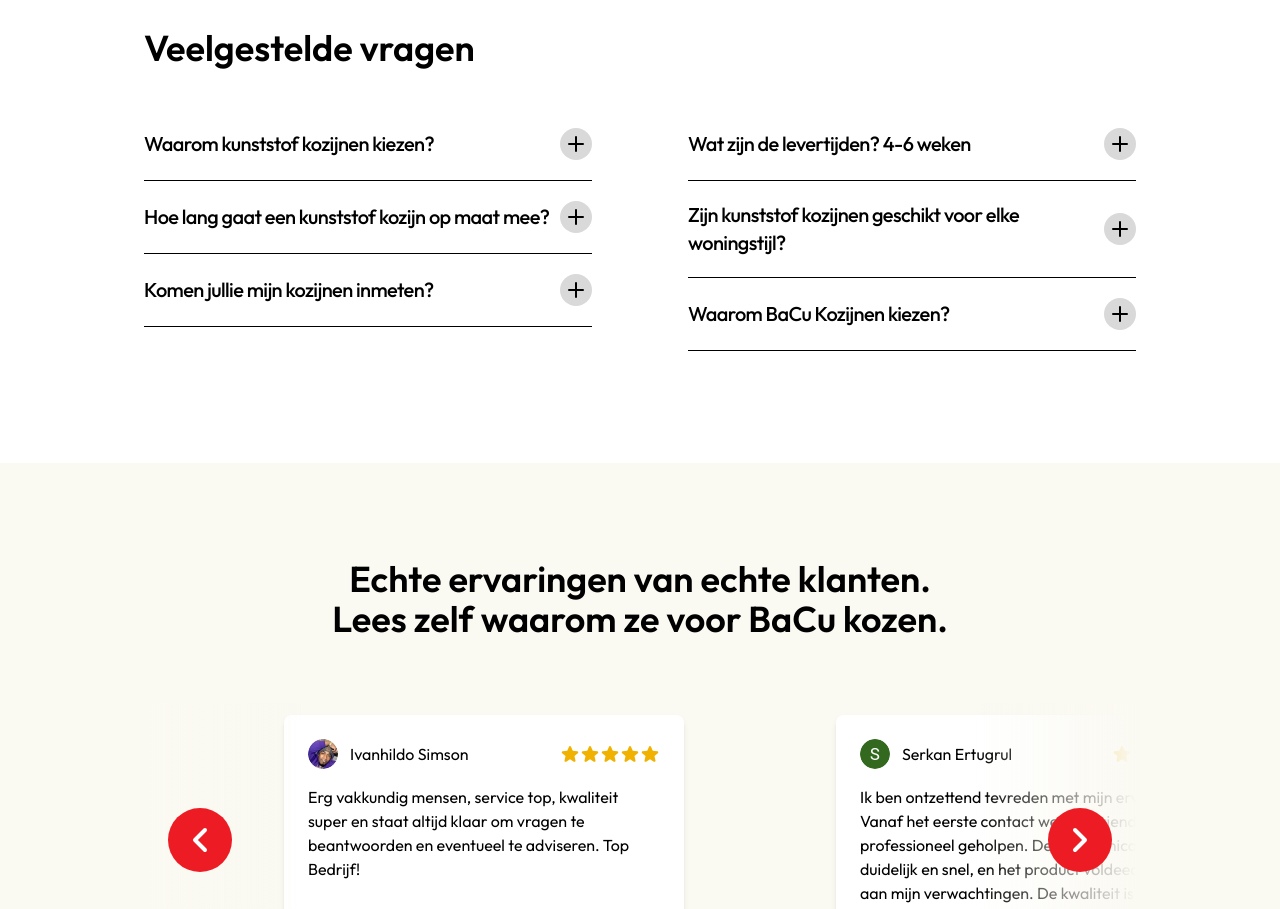
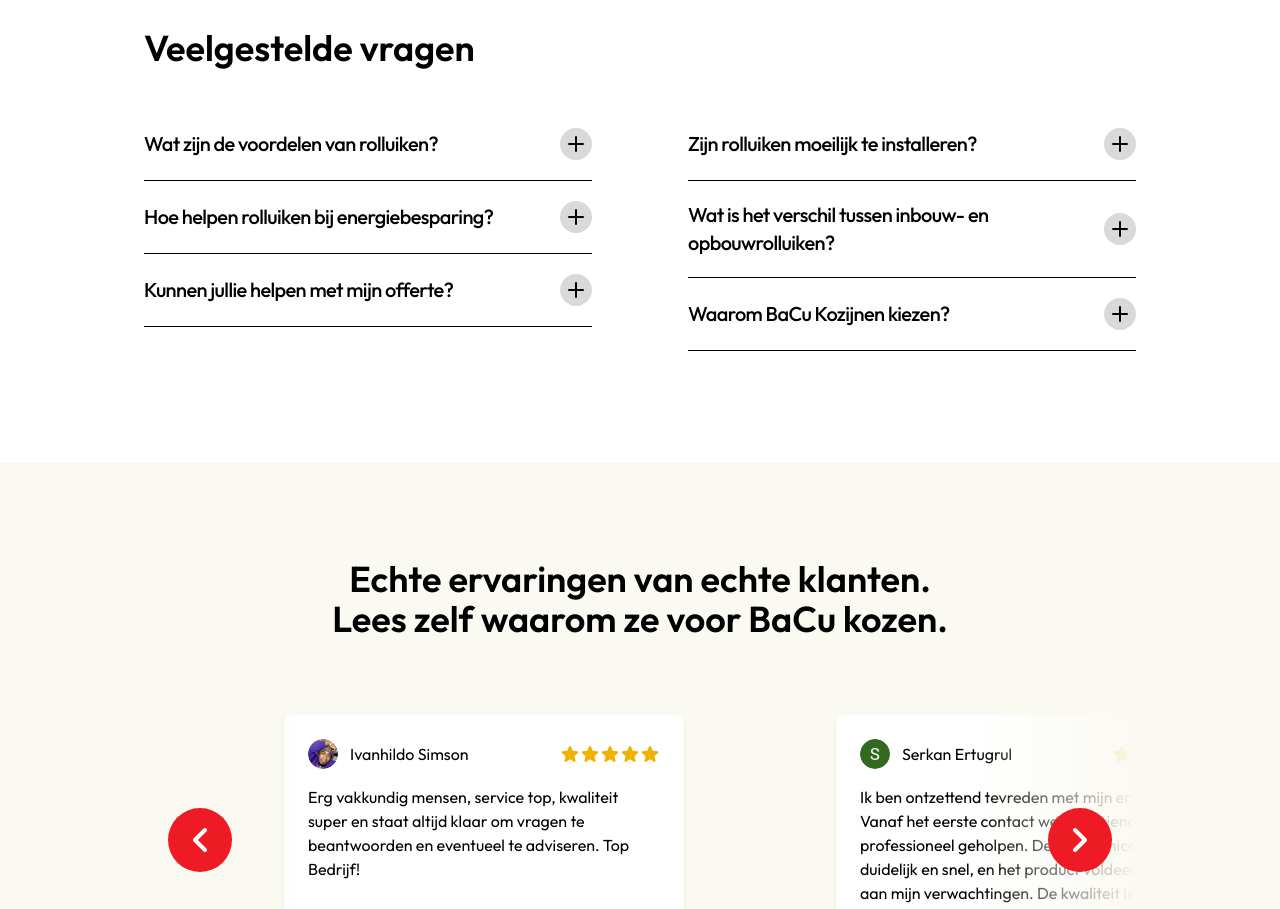
Before and after one commit to nazaruys/bacukozijnen, a Next.js app: page /rolluiken in a window 1280 px wide. Shown: the part 3220-4129 px from the top of the page. Built offline with nearby package versions, Linux system fonts and the light colour scheme.

Commit message:
Edited text+images, wrote FAQ

```diff
--- a/app/buitendeuren/page.js
+++ b/app/buitendeuren/page.js
@@ -8,6 +8,14 @@
 import StepsSection from "../components/StepsSection";
 
 export default function Buitendeuren() {
+	const faqItems = [
+		["Waarom een nieuwe voordeur kopen?", "Een nieuwe voordeur zorgt voor betere isolatie, meer veiligheid en een moderne uitstraling. Het verhoogt niet alleen het wooncomfort, maar ook de waarde van je woning. Daarnaast biedt het een kans om je huis te personaliseren en aan te passen aan je eigen stijl en smaak."],
+		["Hoe lang gaat een buitendeur mee?", "Een buitendeur van hoge kwaliteit gaat gemiddeld 25 tot 30 jaar mee. De levensduur hangt af van het materiaal, de afwerking en het onderhoud. Goed onderhouden deuren van bijvoorbeeld kunststof of aluminium blijven jarenlang mooi, sterk en goed isolerend tegen weer en wind."],
+		["Kunnen jullie helpen met mijn offerte?", "Ja, we helpen je graag bij het opstellen van een offerte op maat. Neem vrijblijvend contact met ons op via het formulier of telefonisch. Samen bekijken we jouw wensen en adviseren we je over de beste oplossingen, prijzen en mogelijkheden binnen jouw budget."],
+		["Wat zijn de levertijden?", "De levertijd van onze buitendeuren is gemiddeld 4 tot 6 weken. Zodra je bestelling is bevestigd, houden we je op de hoogte van de voortgang. We plannen de levering en plaatsing altijd in overleg, zodat je precies weet waar je aan toe bent."],
+		["Bieden jullie alleen voordeuren aan?", "Nee, naast voordeuren leveren wij ook achterdeuren, schuurdeuren en andere soorten buitendeuren. Alles wordt volledig op maat gemaakt in diverse stijlen en kleuren. Zo vind je altijd een deur die past bij jouw woning, smaak en functionele behoeften."],
+		["Waarom BaCu Kozijnen kiezen?", "BaCu Kozijnen staat voor vakmanschap, betrouwbaarheid en maatwerk. We gebruiken duurzame materialen, leveren uitstekende service en bieden persoonlijk advies. Dankzij onze jarenlange ervaring zorgen we voor een perfect eindresultaat dat volledig aansluit bij jouw woning en wensen."]
+	]
 	return (
 		<div className="bg-background font-outfit">
 			{/* Navbar */}
@@ -138,7 +146,7 @@
 				</div>
 			</section>
 			{/* FAQ */}
-			<FAQSection />
+			<FAQSection faqItems={faqItems} />
 			{/* Reviews */}
 			<ReviewsSection />
 			{/* Offerte form */}
--- a/app/components/FAQSection.js
+++ b/app/components/FAQSection.js
@@ -1,15 +1,6 @@
 import { useRef, useState } from "react";
 
-function FAQSection() {
-	const faqItems = [
-		["Waarom kunststof kozijnen kiezen?", "Lorem ipsum dolor sit amet, consectetuer adipiscing elit. Aenean commodo ligula eget dolor. Aenean massa. Cum sociis natoque penatibus et magnis dis parturient montes, nascetur ridiculus mus. Donec quam felis, ultricies nec, pellentesque eu, pretium quis, sem. Nulla con"],
-		["Hoe lang gaat een kunststof kozijn op maat mee?", "Lorem ipsum dolor sit amet, consectetuer adipiscing elit. Aenean commodo ligula eget dolor. Aenean massa. Cum sociis natoque penatibus et magnis dis parturient montes, nascetur ridiculus mus. Donec quam felis, ultricies nec, pellentesque eu, pretium quis, sem. Nulla con"],
-		["Komen jullie mijn kozijnen inmeten?", "Lorem ipsum dolor sit amet, consectetuer adipiscing elit. Aenean commodo ligula eget dolor. Aenean massa. Cum sociis natoque penatibus et magnis dis parturient montes, nascetur ridiculus mus. Donec quam felis, ultricies nec, pellentesque eu, pretium quis, sem. Nulla con"],
-		["Wat zijn de levertijden? 4-6 weken", "Lorem ipsum dolor sit amet, consectetuer adipiscing elit. Aenean commodo ligula eget dolor. Aenean massa. Cum sociis natoque penatibus et magnis dis parturient montes, nascetur ridiculus mus. Donec quam felis, ultricies nec, pellentesque eu, pretium quis, sem. Nulla con"],
-		["Zijn kunststof kozijnen geschikt voor elke woningstijl?", "Lorem ipsum dolor sit amet, consectetuer adipiscing elit. Aenean commodo ligula eget dolor. Aenean massa. Cum sociis natoque penatibus et magnis dis parturient montes, nascetur ridiculus mus. Donec quam felis, ultricies nec, pellentesque eu, pretium quis, sem. Nulla con"],
-		["Waarom BaCu Kozijnen kiezen?", "Lorem ipsum dolor sit amet, consectetuer adipiscing elit. Aenean commodo ligula eget dolor. Aenean massa. Cum sociis natoque penatibus et magnis dis parturient montes, nascetur ridiculus mus. Donec quam felis, ultricies nec, pellentesque eu, pretium quis, sem. Nulla con"]
-	]
-
+function FAQSection({faqItems}) {
 	const faqItemsLeft = faqItems.slice(0, 3);
 	const faqItemsRight = faqItems.slice(-3);
 
--- a/app/kozijnen/page.js
+++ b/app/kozijnen/page.js
@@ -8,6 +8,14 @@
 import StepsSection from "../components/StepsSection";
 
 export default function Kozijnen() {
+	const faqItems = [
+		["Waarom kunststof kozijnen kiezen?", "Kunststof kozijnen zijn duurzaam, isolerend en onderhoudsarm. Ze rotten niet, verkleuren nauwelijks en besparen energie. Verkrijgbaar in diverse stijlen en kleuren, passend bij elke woning. Een slimme, esthetische en langdurige investering."],
+		["Hoe lang gaat een kunststof kozijn op maat mee?", "Gemiddeld gaan kunststof kozijnen tot 50 jaar mee. Ze zijn weerbestendig, verkleuren niet snel en vergen weinig onderhoud. Regelmatig schoonmaken volstaat. Dankzij hoogwaardige materialen behouden ze jarenlang hun kwaliteit en isolatiewaarde."],
+		["Komen jullie mijn kozijnen inmeten?", "Ja, als je daarvoor kiest. Wij bieden professionele inmeetservice om fouten te voorkomen en een perfecte pasvorm te garanderen. Onze specialist meet nauwkeurig en adviseert over indeling, afwerking en opties — zodat jouw kozijnen precies passen bij jouw woning en wensen."],
+		["Wat zijn de levertijden?", "Onze levertijd bedraagt gemiddeld 4 tot 6 weken na akkoord. Elk kozijn wordt op maat geproduceerd en professioneel geplaatst. We houden je tussentijds op de hoogte en plannen montage in overleg, voor een soepele en snelle oplevering."],
+		["Zijn kunststof kozijnen geschikt voor elke woningstijl?", "Ja, kunststof kozijnen zijn verkrijgbaar in diverse kleuren, vormen en structuren. Of je woning klassiek, landelijk of modern is — er is altijd een passende stijl. Met houtnerfstructuren zijn ze zelfs nauwelijks van echt hout te onderscheiden."],
+		["Waarom BaCu Kozijnen kiezen?", "Bij BaCu krijg je topkwaliteit, deskundig advies en uitstekende service. Wij leveren maatwerk, meten gratis in, werken met A-merken en zorgen voor een vakkundige montage. Afspraak is afspraak, en jouw tevredenheid staat altijd voorop."]
+	]
 	return (
 		<div className="bg-background font-outfit">
 			{/* Navbar */}
@@ -118,9 +126,9 @@
 				className="bg-secondaryBackground md:px-36 flex flex-row items-center py-28"
 			>
 				<img
-					src="/images/kozijn-3-ramen2.png"
-					alt="Kozijn met 3 ramen afbeelding"
-					className="md:w-[500px] h-auto mr-24"
+					src="/images/kleuren-bacu.png"
+					alt="Kleuren afbeelding"
+					className="md:w-[500px] h-auto mr-24 rounded-xl"
 				/>
 				<div
 					className="flex flex-col"
@@ -133,14 +141,14 @@
 					<p
 						className="mt-3 text-secondary text-xl"
 					>
-						Het juiste kozijn maakt een wereld van verschil voor je woning. Bij BaCu Kozijnen bieden we volledig op maat gemaakte kunststof en aluminium kozijnen die perfect aansluiten bij jouw stijl en wensen. Kies uit diverse kleuren, afwerkingen en glasopties voor een modern of klassiek uiterlijk.
+						Het juiste kozijn maakt een wereld van verschil voor je woning. Bij BaCu Kozijnen leveren we volledig op maat gemaakte kunststof en aluminium kozijnen die perfect aansluiten bij jouw stijl en wensen. Dankzij de uitgebreide keuzemogelijkheden in kleuren — inclusief het volledige RAL-kleurenpalet — afwerkingen en glasopties geef je jouw woning moeiteloos een moderne of juist klassieke uitstraling.
 						<br/><br/>
-						Wil je hoogwaardige kozijnen voor de beste prijs? Kies dan voor op maat gemaakte kunststof en aluminium kozijnen van BaCu Kozijnen!
+						Wil je hoogwaardige kozijnen voor de beste prijs? Kies dan voor maatwerk van BaCu Kozijnen!
 					</p>
 				</div>
 			</section>
 			{/* FAQ */}
-			<FAQSection />
+			<FAQSection faqItems={faqItems} />
 			{/* Reviews */}
 			<ReviewsSection />
 			{/* Offerte form */}
--- a/app/over-ons/page.js
+++ b/app/over-ons/page.js
@@ -95,15 +95,15 @@
 						<p
 							className="mt-3 text-secondary text-xl"
 						>
-							Met de onze configurator ontwerp je snel en eenvoudig op maat gemaakte kozijnen, zowel in kunststof als aluminium. Kies uit verschillende stijlen, kleuren, afwerkingen en glasopties om kozijnen te creëren die passen bij jouw woning.
+							Met onze configurator ontwerp je snel en eenvoudig op maat gemaakte kozijnen, zowel in kunststof als aluminium. Kies uit verschillende stijlen, afwerkingen, glasopties én een zeer ruim aanbod aan kleuren — inclusief alle RAL-kleuren — om kozijnen te creëren die perfect passen bij jouw woning.
 							<br/><br/>
 							De gebruiksvriendelijke configurator biedt direct inzicht in de prijs, zodat je precies weet waar je aan toe bent. Na het ontwerp zorgen wij voor de productie en vakkundige installatie van jouw kozijnen. Maak jouw woning compleet met onze configurator!
 						</p>
 					</div>
 					<img
-						src="/images/kozijnen-fabriek.png"
-						alt="Kozijnen fabriek afbeelding"
-						className="md:w-[620px] h-auto ml-24"
+						src="/images/kleuren-bacu.png"
+						alt="Kleuren afbeelding"
+						className="md:w-[620px] h-auto ml-24 rounded-xl"
 					/>
 				</section>
 				{/* Steps */}
--- a/app/rolluiken/page.js
+++ b/app/rolluiken/page.js
@@ -8,6 +8,14 @@
 import StepsSection from "../components/StepsSection";
 
 export default function Rolluiken() {
+	const faqItems = [
+		["Wat zijn de voordelen van rolluiken?", "Rolluiken bieden privacy, verduisteren kamers, verbeteren de isolatie en verhogen de veiligheid van je woning. Ze beschermen tegen weersinvloeden en kunnen ook het geluid van buitenaf dempen. Bovendien bieden ze esthetische voordelen door het strakke, moderne uiterlijk."],
+		["Hoe helpen rolluiken bij energiebesparing?", "Rolluiken verbeteren de thermische isolatie van je woning. Ze houden warmte binnen in de winter en buiten in de zomer, wat helpt om de energiekosten te verlagen. Hierdoor hoef je minder te stoken of te koelen, wat resulteert in lagere energiekosten en een duurzamer energieverbruik."],
+		["Kunnen jullie helpen met mijn offerte?", "Ja, we helpen je graag bij het opstellen van een offerte voor rolluiken. Neem contact met ons op voor advies op maat. We bespreken jouw wensen en geven een prijsopgave die past bij je budget en situatie. Zo weet je precies waar je aan toe bent."],
+		["Zijn rolluiken moeilijk te installeren?", "De installatie verschilt per type: inbouwrolluiken vereisen meer werk, omdat ze in de gevel moeten worden geïntegreerd. Opbouwrolluiken zijn eenvoudiger te monteren aan de buitenkant van het raam. Maak je geen zorgen, wij zorgen voor een professionele installatie, zodat je zeker weet dat alles goed en veilig wordt geplaatst."],
+		["Wat is het verschil tussen inbouw- en opbouwrolluiken?", "Inbouwrolluiken worden ingebouwd in de muur of het kozijn, wat zorgt voor een strakke afwerking. Ze bieden een betere isolatie en zijn visueel discreter. Opbouwrolluiken worden aan de buitenkant van het raam gemonteerd, wat de installatie eenvoudiger maakt en meer flexibiliteit biedt in het design en de plaatsing."],
+		["Waarom BaCu Kozijnen kiezen?", "BaCu Kozijnen biedt kwalitatieve rolluiken op maat, uitstekende service en professioneel advies. We werken met duurzame materialen en zorgen voor een perfecte installatie. Ons vakmanschap garandeert dat je rolluiken lang meegaan en optimaal presteren, waardoor je investering de moeite waard is."]
+	]
 	return (
 		<div className="bg-background font-outfit">
 			{/* Navbar */}
@@ -140,7 +148,7 @@
 				</div>
 			</section>
 			{/* FAQ */}
-			<FAQSection />
+			<FAQSection faqItems={faqItems} />
 			{/* Reviews */}
 			<ReviewsSection />
 			{/* Offerte form */}
```
Also changed, not shown: public/images/deuren.jpg (added), public/images/kleuren-bacu.png (added).
